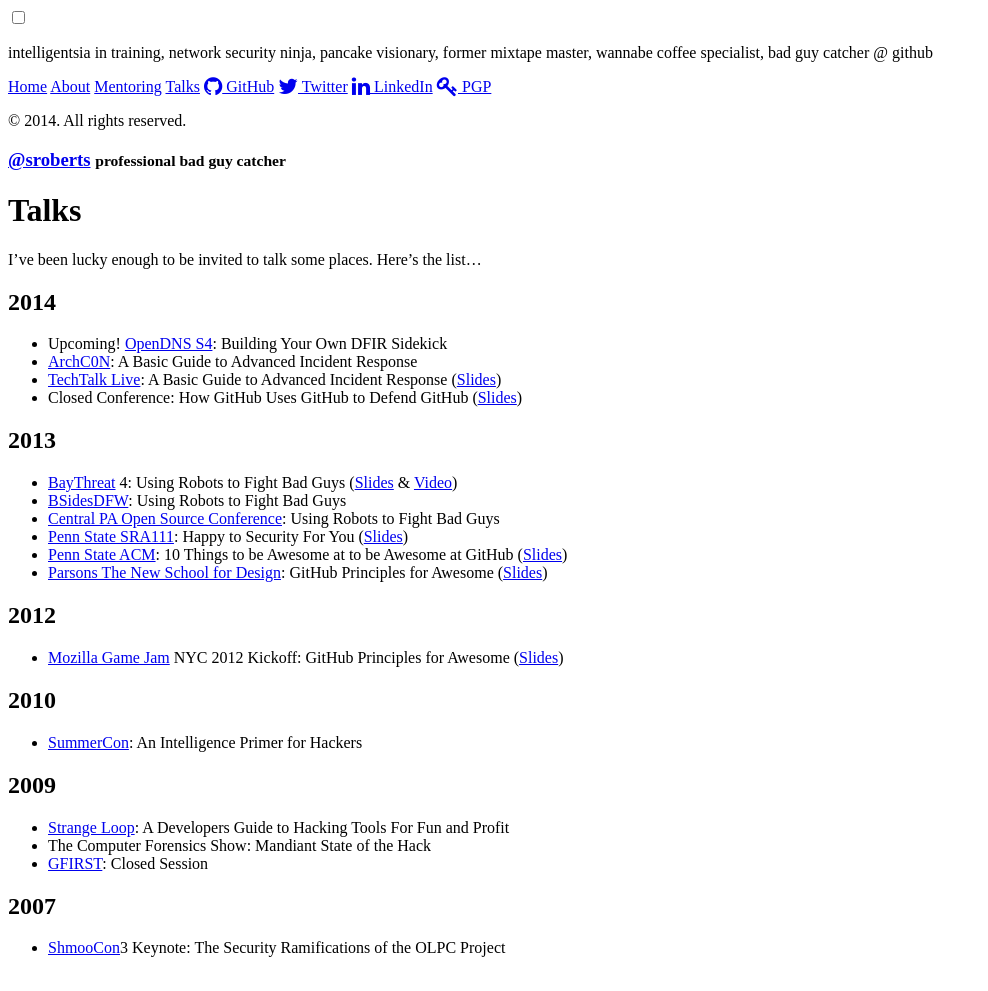
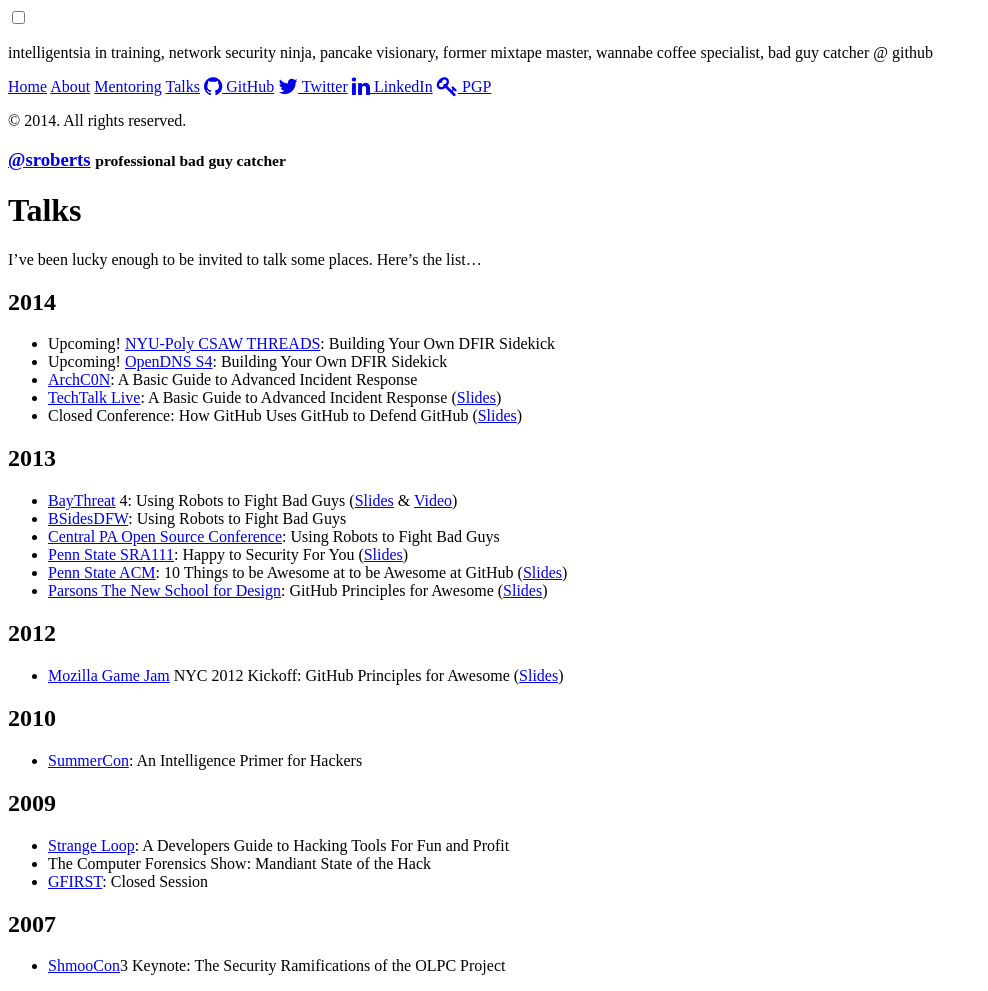
Before and after one commit to sroberts/sroberts.github.io, a Jekyll site: the page built from talks.md, in a window 1280 px wide. Shown: the whole page, without its empty margins (0-988 px from the left). Built offline with Jekyll 4.4.1, drawn with Linux system fonts in a browser that asks for light colours; nearby versions of some CDN libraries; Markdown is read by kramdown in place of the engine named in the settings.

Commit message:
added THREADS talk

```diff
--- a/talks.md
+++ b/talks.md
@@ -10,6 +10,7 @@
 I've been lucky enough to be invited to talk some places. Here's the list...
 
 ## 2014
+* Upcoming! [NYU-Poly CSAW THREADS](https://csaw.isis.poly.edu/threads): Building Your Own DFIR Sidekick
 * Upcoming! [OpenDNS S4](http://labs.opendns.com/2014/09/03/s4-incident-responder-conference-september-18th-2014-san-francisco-ca/): Building Your Own DFIR Sidekick
 * [ArchC0N](http://www.archc0n.org): A Basic Guide to Advanced Incident Response
 * [TechTalk Live](http://www.techtalklive.org): A Basic Guide to Advanced Incident Response ([Slides](https://speakerdeck.com/sroberts/a-basic-guide-to-advanced-incident-response))
```
